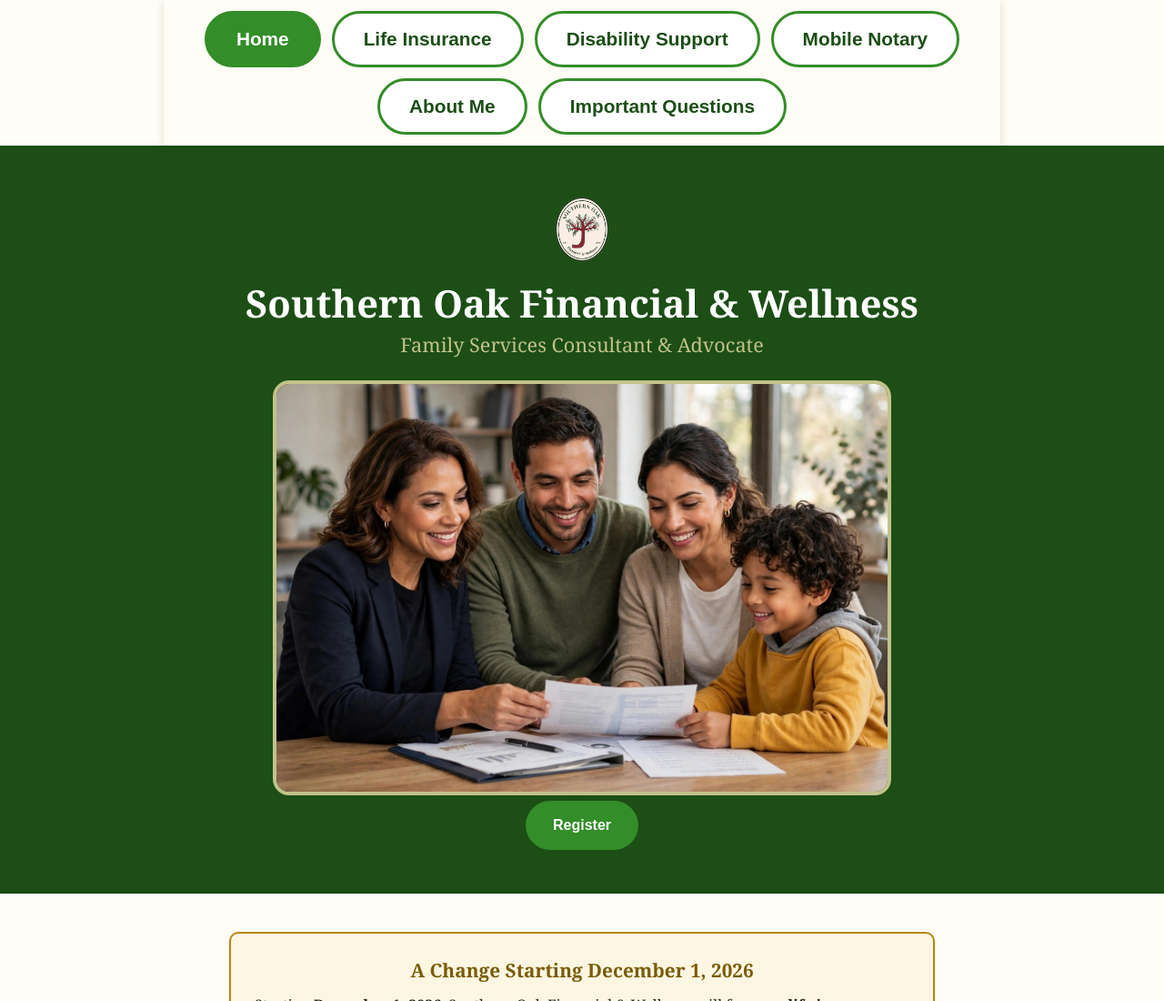
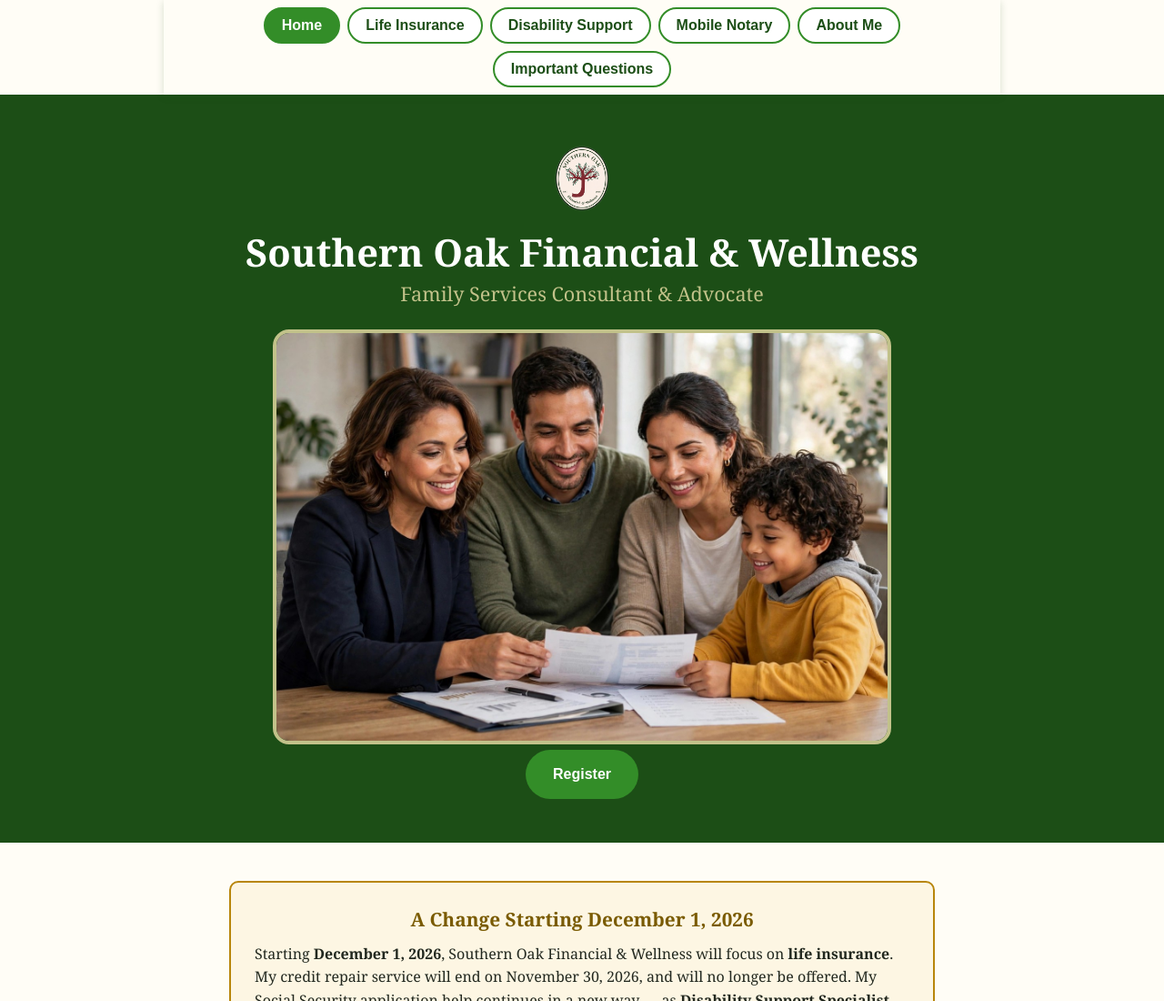
Before and after one commit to southernoakfw-ja/southernoakfw-ja.github.io, a plain HTML site: page index.html in a window 1280 px wide. Shown: the top 1100 px of the page at 91% size. Drawn offline with Linux system fonts and the light colour scheme.

Commit message:
Make the menu bubbles smaller: slimmer tab pills and a tighter sticky bar (Jessica's direction, Nov 27)

```diff
--- a/index.html
+++ b/index.html
@@ -47,8 +47,8 @@
   nav.top{background:var(--deep);padding:12px 16px;text-align:center}
   nav.top a{color:var(--pale);text-decoration:none;margin:0 10px;font-size:.98rem;font-family:Arial,sans-serif}
   nav.top a:hover{text-decoration:underline}
-  .tabbar{display:flex;flex-wrap:wrap;gap:12px;justify-content:center;margin:0 auto;padding:12px 16px;max-width:920px;position:sticky;top:0;z-index:60;background:var(--cream);box-shadow:0 2px 8px rgba(28,78,22,.18)}
-  .tabbtn{background:#fff;border:3px solid var(--green);color:var(--deep);font-family:Arial,sans-serif;font-weight:bold;font-size:1.3rem;padding:16px 32px;border-radius:999px;cursor:pointer}
+  .tabbar{display:flex;flex-wrap:wrap;gap:8px;justify-content:center;margin:0 auto;padding:8px 12px;max-width:920px;position:sticky;top:0;z-index:60;background:var(--cream);box-shadow:0 2px 8px rgba(28,78,22,.18)}
+  .tabbtn{background:#fff;border:2px solid var(--green);color:var(--deep);font-family:Arial,sans-serif;font-weight:bold;font-size:1rem;padding:9px 18px;border-radius:999px;cursor:pointer}
   .tabbtn.active{background:var(--green);color:#fff}
   .tabpanel{display:none}
   .tabpanel.active{display:block}
```
